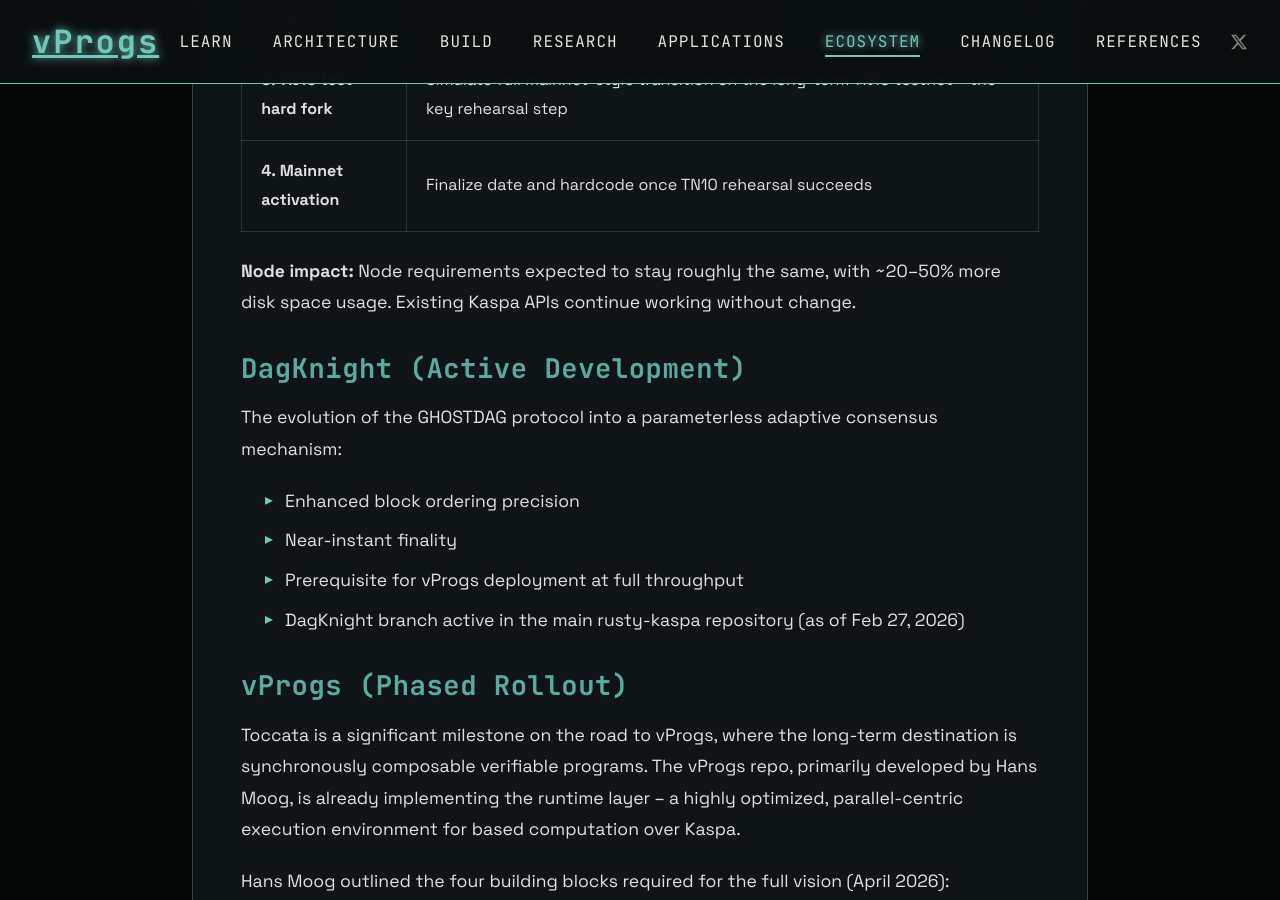
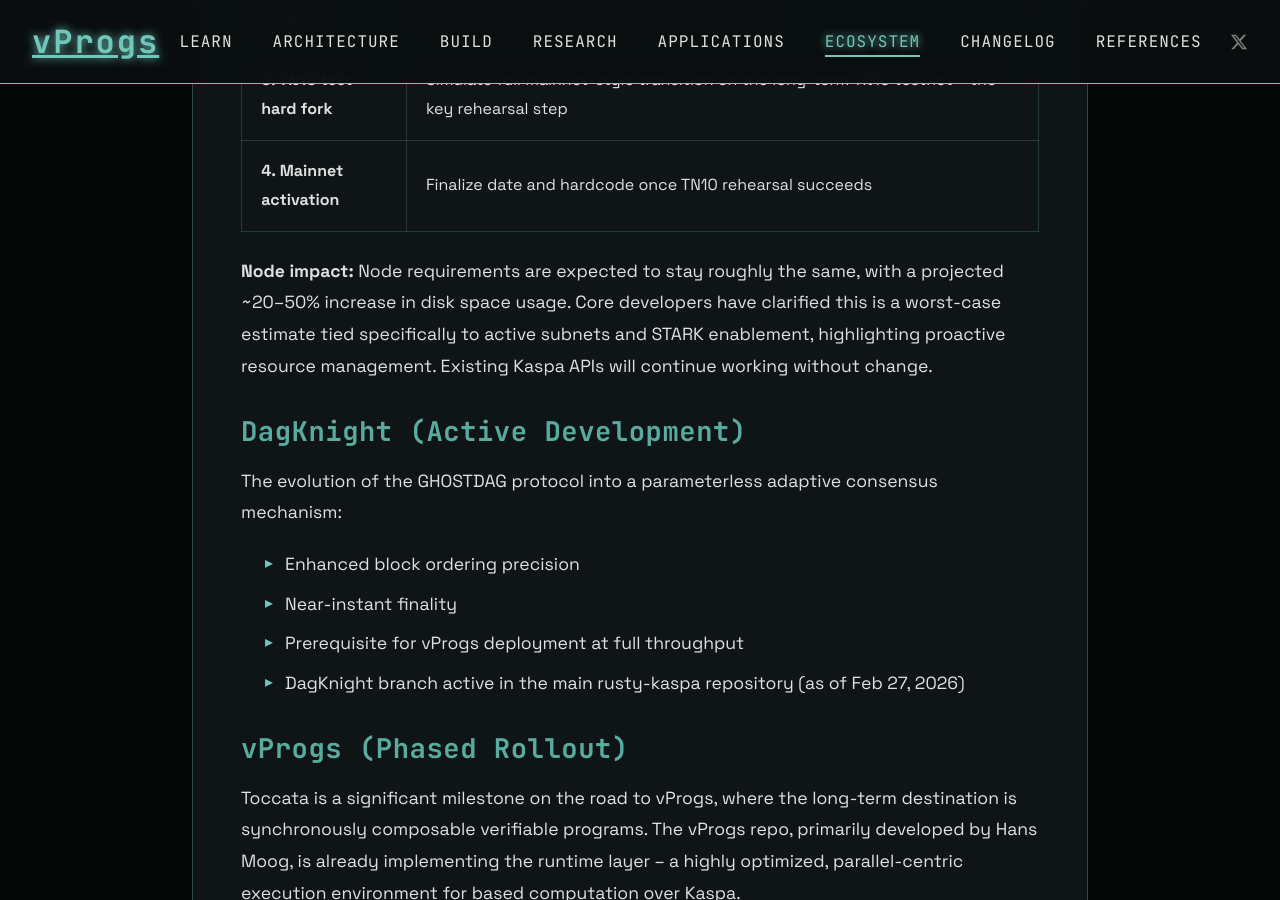
Before and after one commit to creative-inference/vprogs.xyz, a Jekyll site: the page built from ecosystem/roadmap.md, in a window 1280 px wide and 900 px high, scrolled down 2797 px. Built offline with Jekyll 4.4.1, drawn with Linux system fonts in a browser that asks for light colours.

Commit message:
Clarify node disk space increase estimate for vProgs [auto]

```diff
--- a/ecosystem/roadmap.md
+++ b/ecosystem/roadmap.md
@@ -65,7 +65,7 @@
 | **3. TN10 test hard fork** | Simulate full mainnet-style transition on the long-term TN10 testnet -- the key rehearsal step |
 | **4. Mainnet activation** | Finalize date and hardcode once TN10 rehearsal succeeds |
 
-**Node impact:** Node requirements expected to stay roughly the same, with ~20–50% more disk space usage. Existing Kaspa APIs continue working without change.
+**Node impact:** Node requirements are expected to stay roughly the same, with a projected ~20–50% increase in disk space usage. Core developers have clarified this is a worst-case estimate tied specifically to active subnets and STARK enablement, highlighting proactive resource management. Existing Kaspa APIs will continue working without change.
 
 ### DagKnight (Active Development)
 
```
